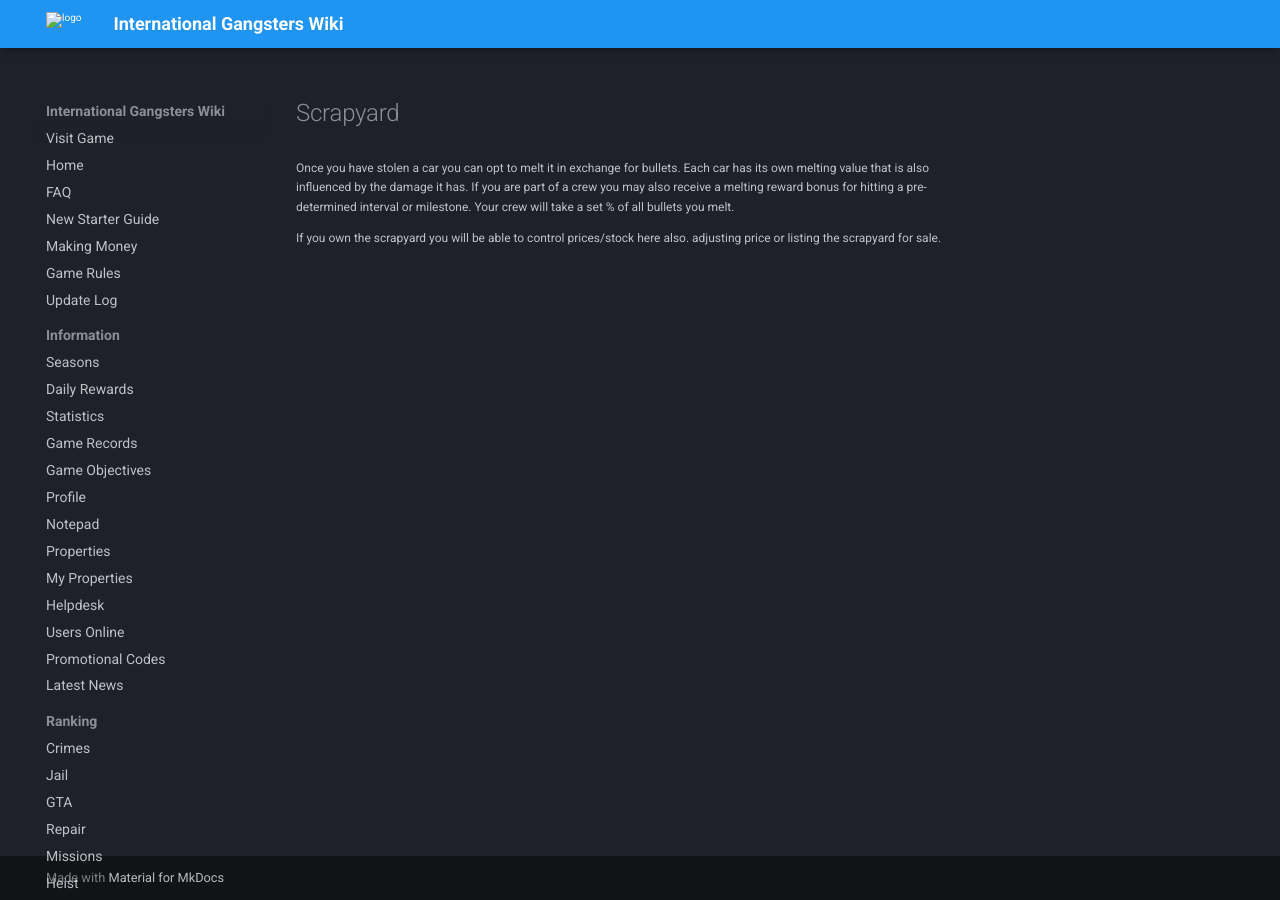
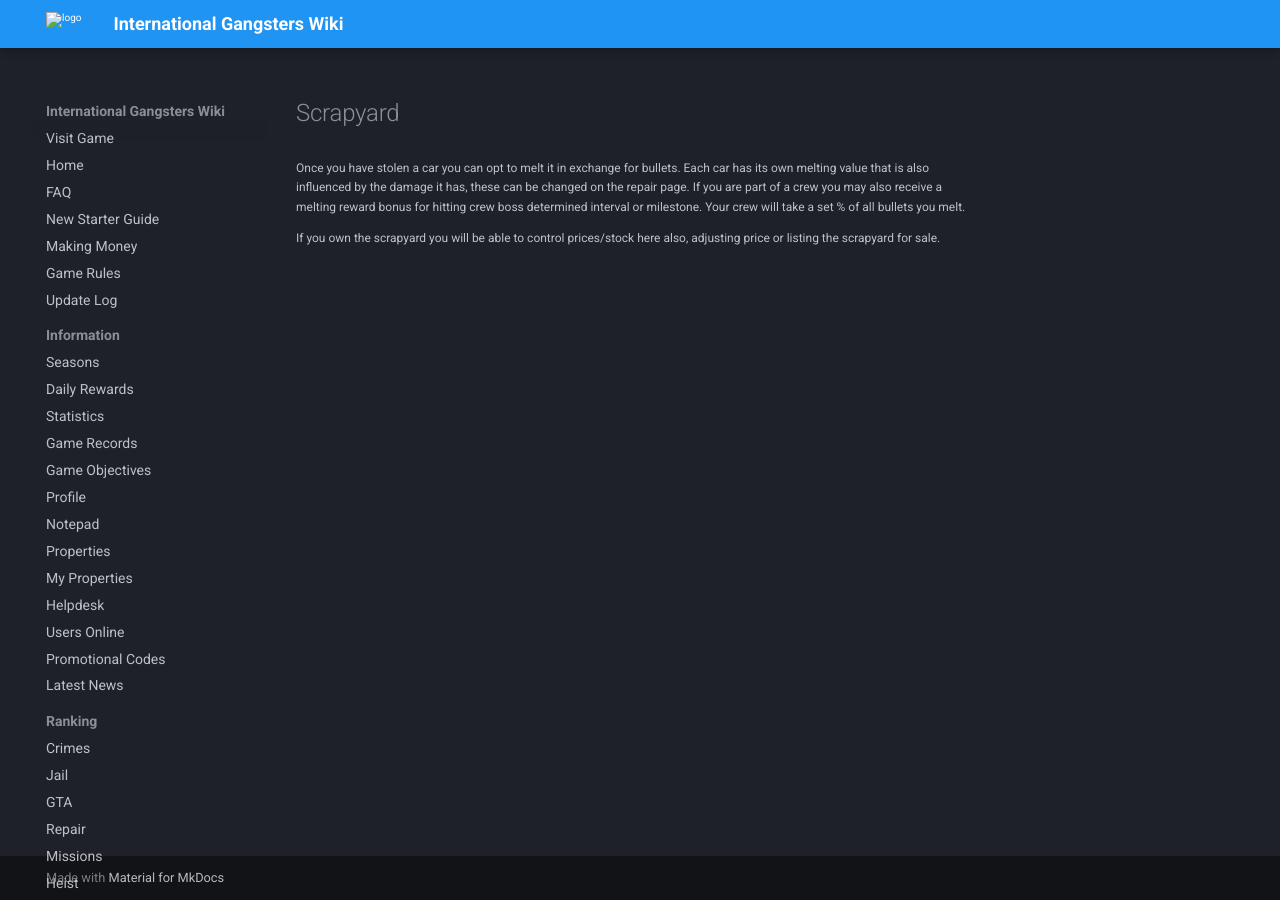
Before and after one commit to InternationalGangsters/wiki, an MkDocs documentation site: the page built from docs/offence/scrapyard.md, in a window 1280 px wide. Built offline with MkDocs 1.6.1 and Material for MkDocs 9.7.7, drawn with Linux system fonts in a browser that asks for light colours; comment, search, counter and statistics services are not loaded.

Commit message:
Update scrapyard.md
Spell check completed by Mol

```diff
--- a/docs/offence/scrapyard.md
+++ b/docs/offence/scrapyard.md
@@ -1,5 +1,5 @@
 # Scrapyard
 
-Once you have stolen a car you can opt to melt it in exchange for bullets. Each car has its own melting value that is also influenced by the damage it has. If you are part of a crew you may also receive a melting reward bonus for hitting a pre-determined interval or milestone. Your crew will take a set % of all bullets you melt.
+Once you have stolen a car you can opt to melt it in exchange for bullets. Each car has its own melting value that is also influenced by the damage it has, these can be changed on the repair page. If you are part of a crew you may also receive a melting reward bonus for hitting crew boss determined interval or milestone. Your crew will take a set % of all bullets you melt.
 
-If you own the scrapyard you will be able to control prices/stock here also. adjusting price or listing the scrapyard for sale.
+If you own the scrapyard you will be able to control prices/stock here also, adjusting price or listing the scrapyard for sale.
```
